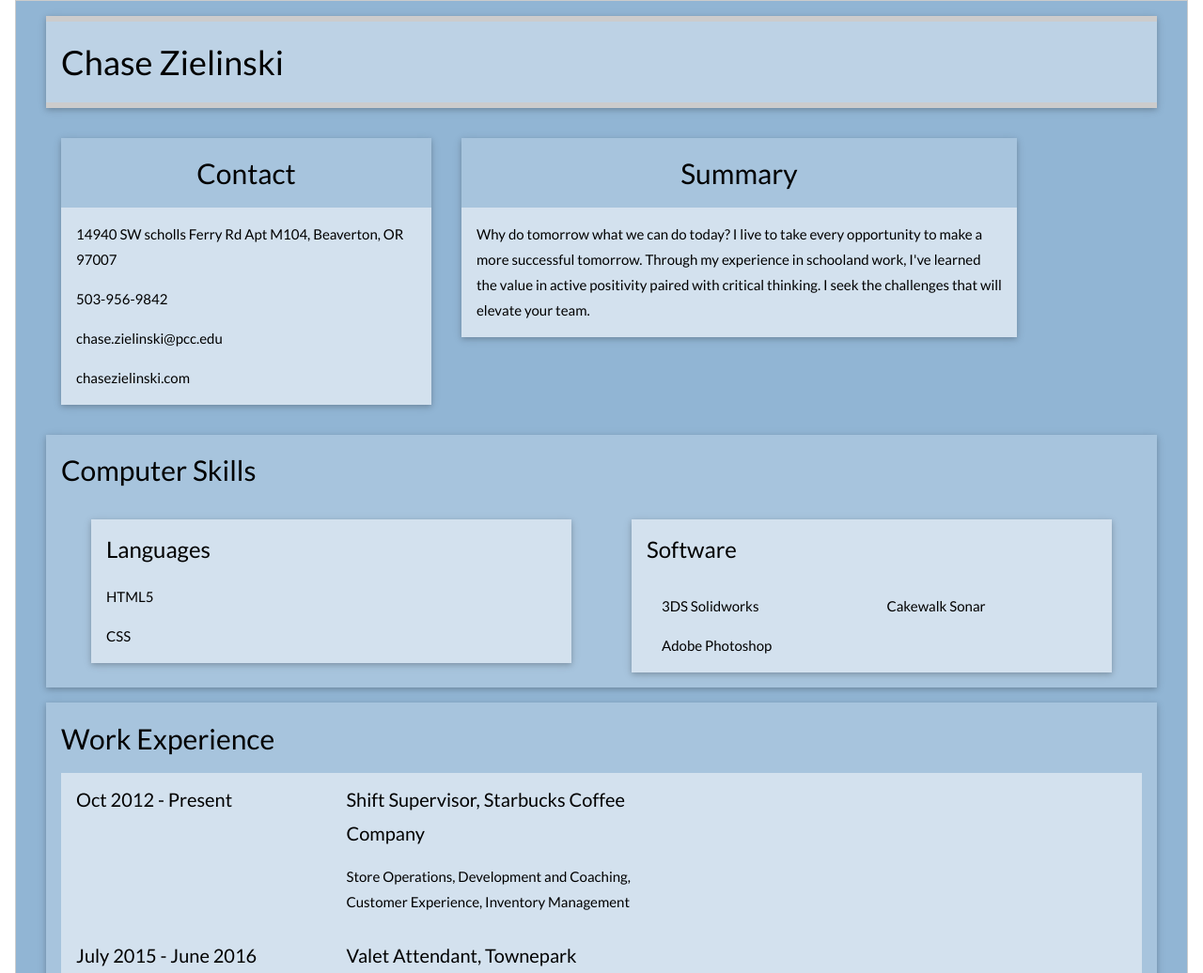
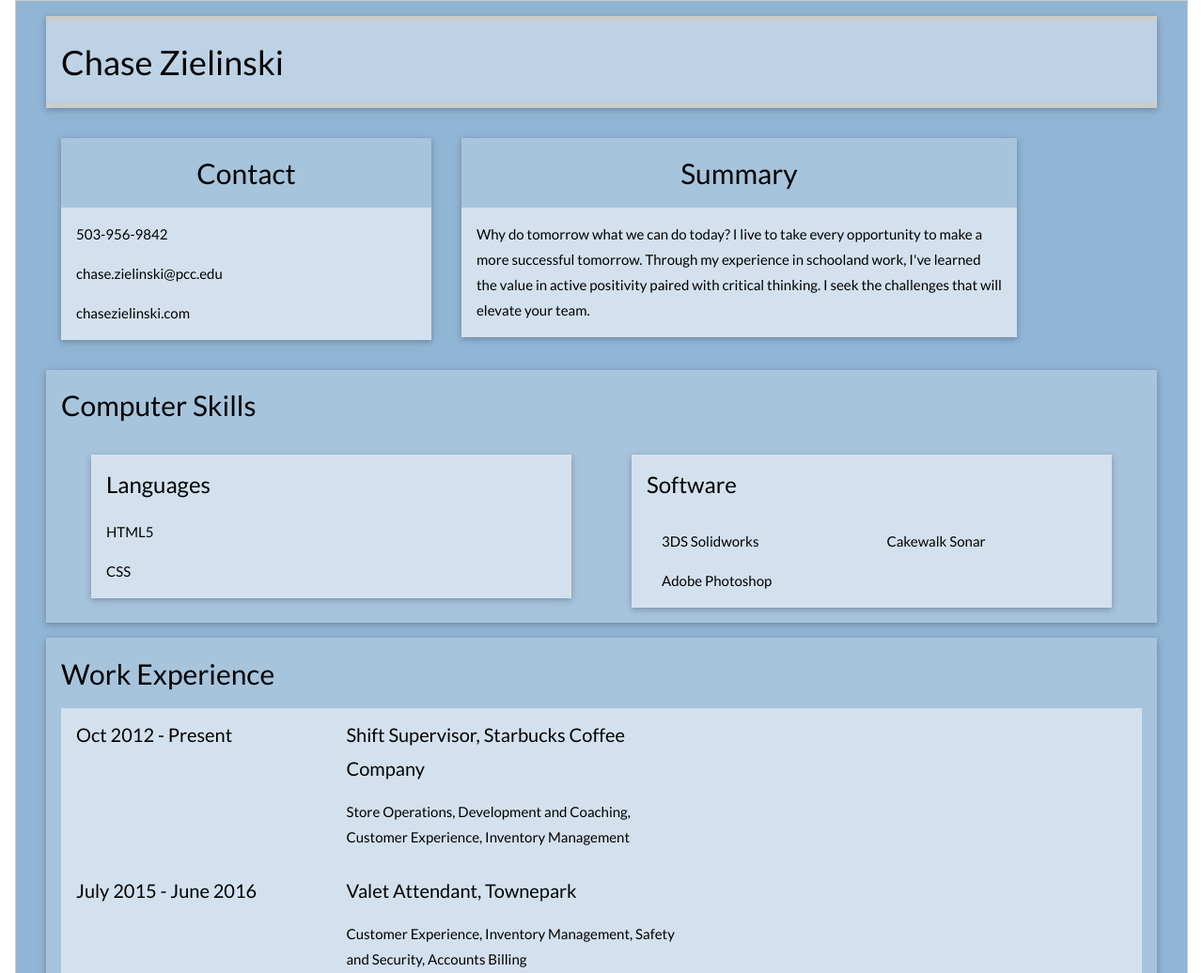
Before and after one commit to chasezielinski/chasezielinski.github.io, a plain HTML site: page index.html in a window 1280 px wide. Shown: the part 1708-2744 px from the top of the page at 94% size. Drawn offline with nearby package versions, Linux system fonts and the light colour scheme.

Commit message:
Removed street address
Secures my location

```diff
--- a/index.html
+++ b/index.html
@@ -128,7 +128,6 @@ body, html {
 <h2>Contact</h2>
 </div>
 <div class="w3-container w3-theme-l3">
-<p>14940 SW scholls Ferry Rd Apt M104, Beaverton, OR 97007</p>
 <p>503-956-9842</p>
 <p>chase.zielinski@pcc.edu</p>
 <p>chasezielinski.com</p>
```
